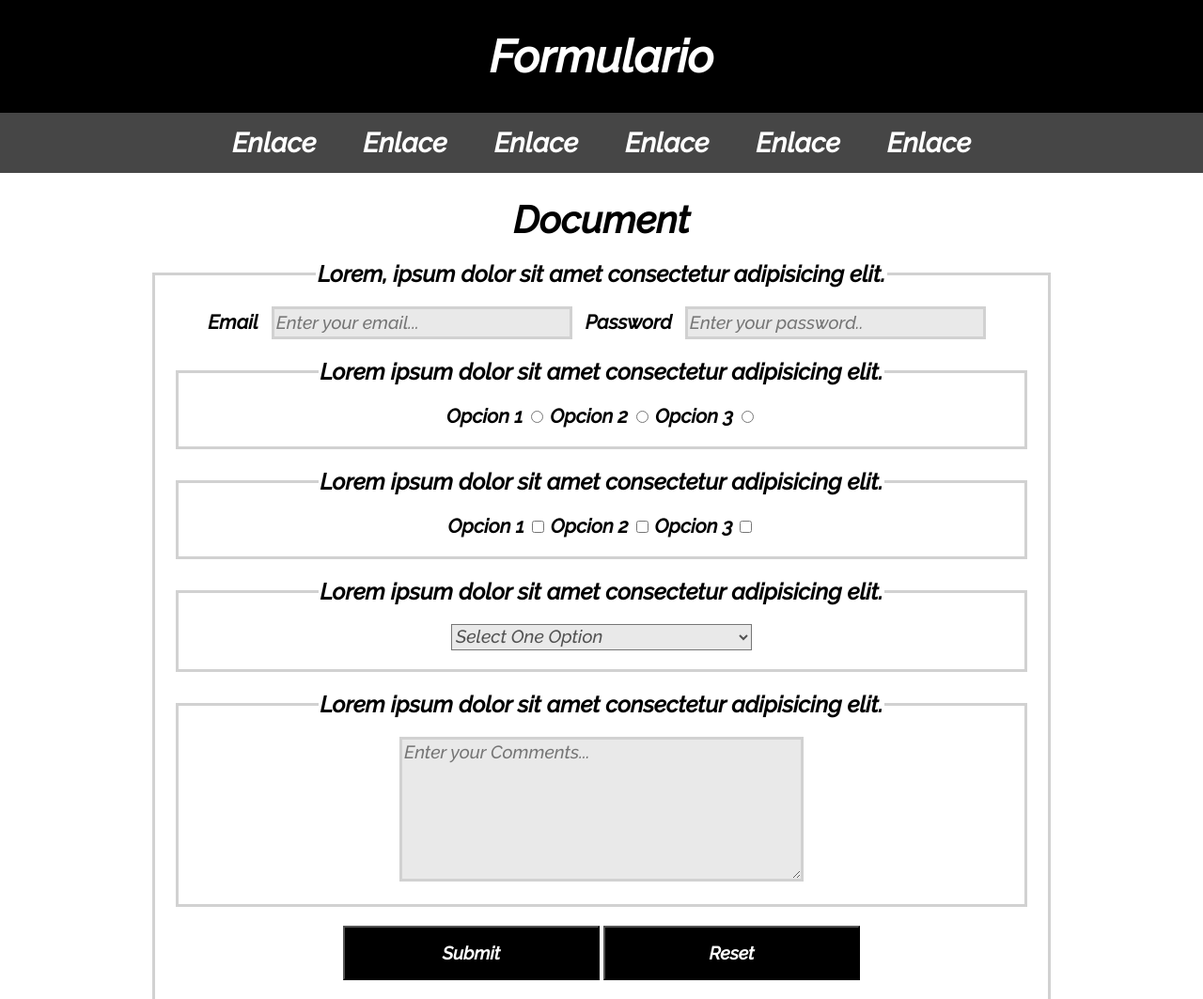
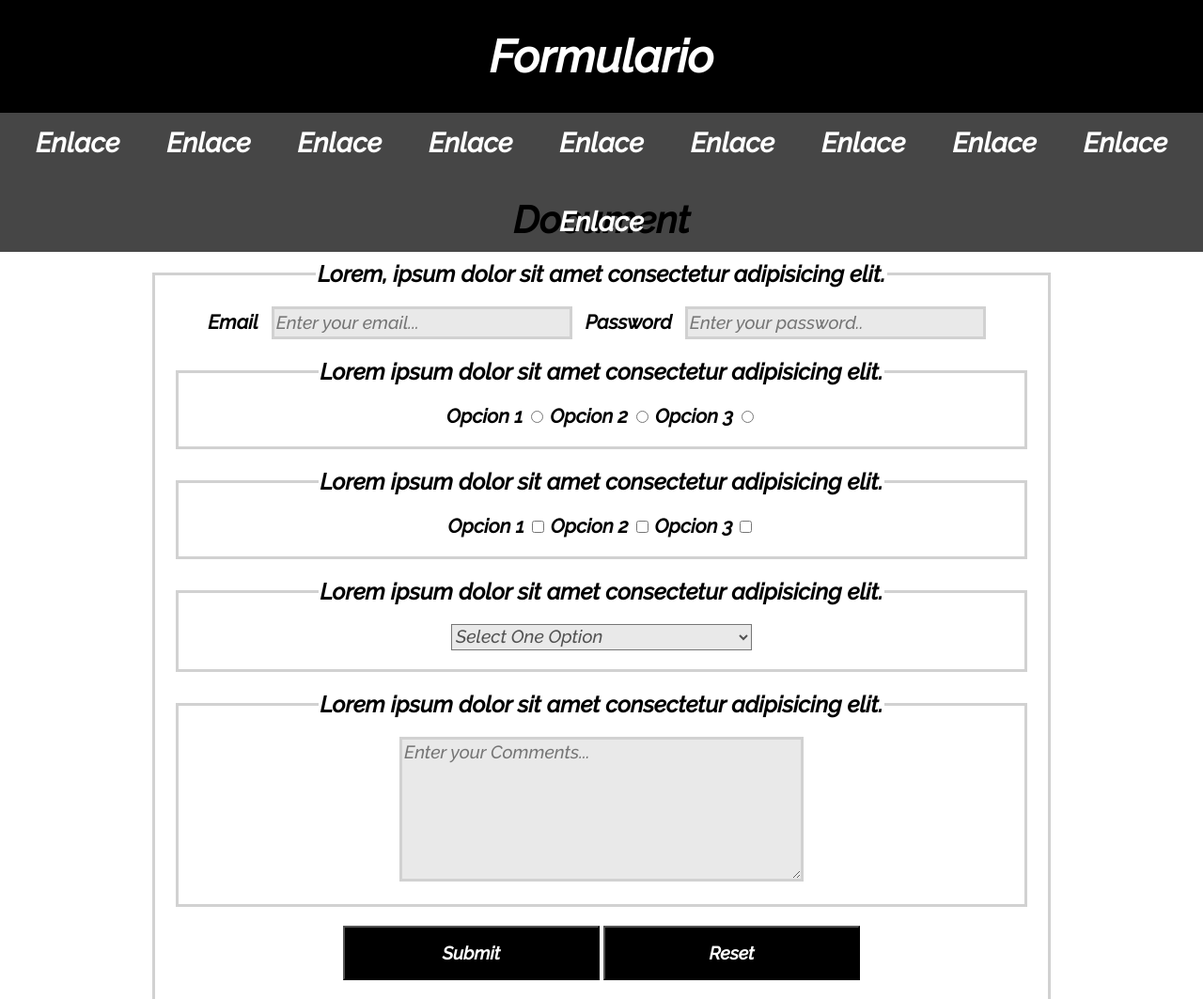
Before and after one commit to JHome-1404/Youtube-git, a plain HTML site: page Index.html in a window 1280 px wide. Shown: the top 1063 px of the page at 94% size. Drawn offline with Linux system fonts and the light colour scheme.

Commit message:
Agregando mas enlaces

```diff
--- a/Index.html
+++ b/Index.html
@@ -14,6 +14,10 @@
         <h1>Formulario</h1>
       </div>
       <nav>
+        <a href="#">Enlace</a>
+        <a href="#">Enlace</a>
+        <a href="#">Enlace</a>
+        <a href="#">Enlace</a>
         <a href="#">Enlace</a>
         <a href="#">Enlace</a>
         <a href="#">Enlace</a>
```
